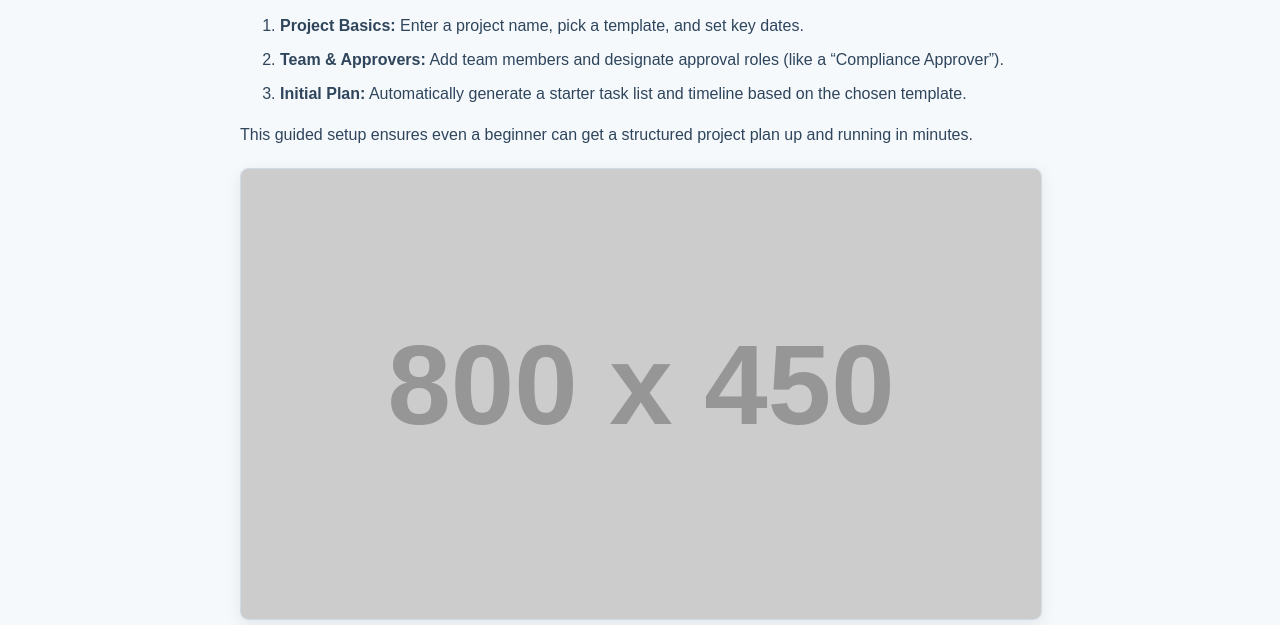
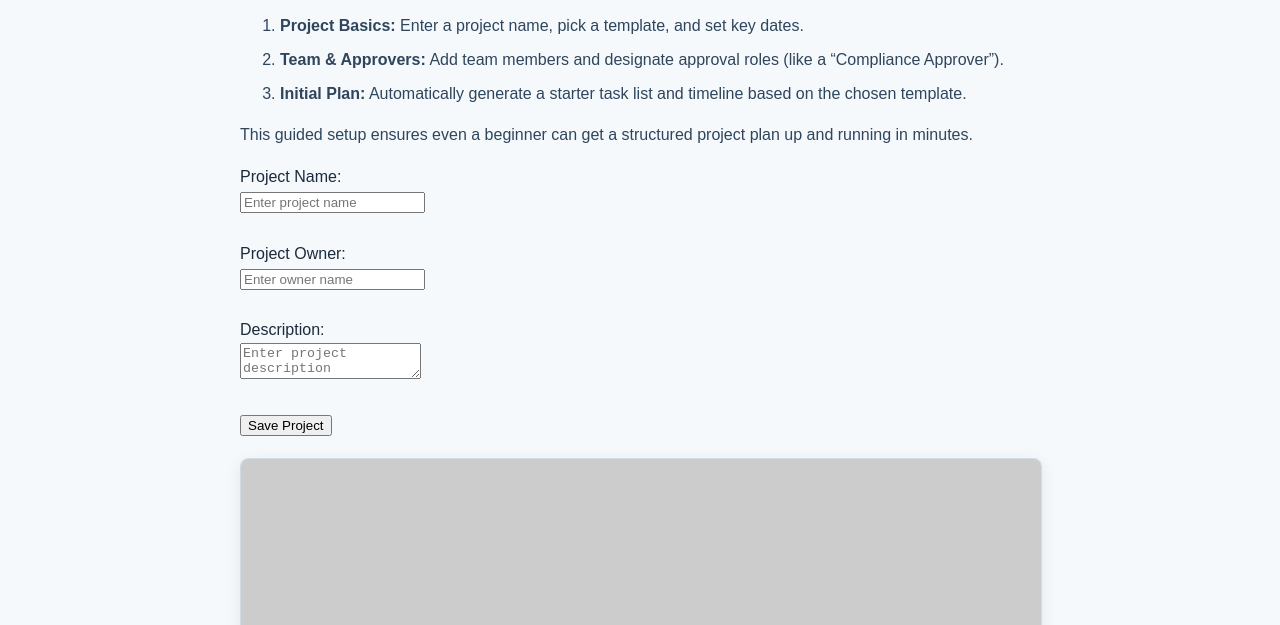
Before and after one commit to Sirishasrikar/project-buddy-demo, a plain HTML site: page guided-setup.html in a window 1280 px wide. Shown: the part 175-800 px from the top of the page. Drawn offline with Linux system fonts and the light colour scheme; placeholder pictures from the web are drawn by us.

Commit message:
Update guided-setup.html

```diff
--- a/guided-setup.html
+++ b/guided-setup.html
@@ -25,6 +25,19 @@
       <li><strong>Initial Plan:</strong> Automatically generate a starter task list and timeline based on the chosen template.</li>
     </ol>
     <p>This guided setup ensures even a beginner can get a structured project plan up and running in minutes.</p>
+    <!-- Guided Project Setup Form: (Place this inside the content div on guided-setup.html) -->
+<form id="projectForm">
+  <label for="projectName">Project Name:</label><br>
+  <input type="text" id="projectName" placeholder="Enter project name" required><br><br>
+
+  <label for="projectOwner">Project Owner:</label><br>
+  <input type="text" id="projectOwner" placeholder="Enter owner name"><br><br>
+
+  <label for="projectDesc">Description:</label><br>
+  <textarea id="projectDesc" placeholder="Enter project description"></textarea><br><br>
+
+  <button type="button" id="saveProjectBtn">Save Project</button>
+</form>
 
     <!-- Placeholder image showing wizard flow -->
     <div class="image-container">
```
